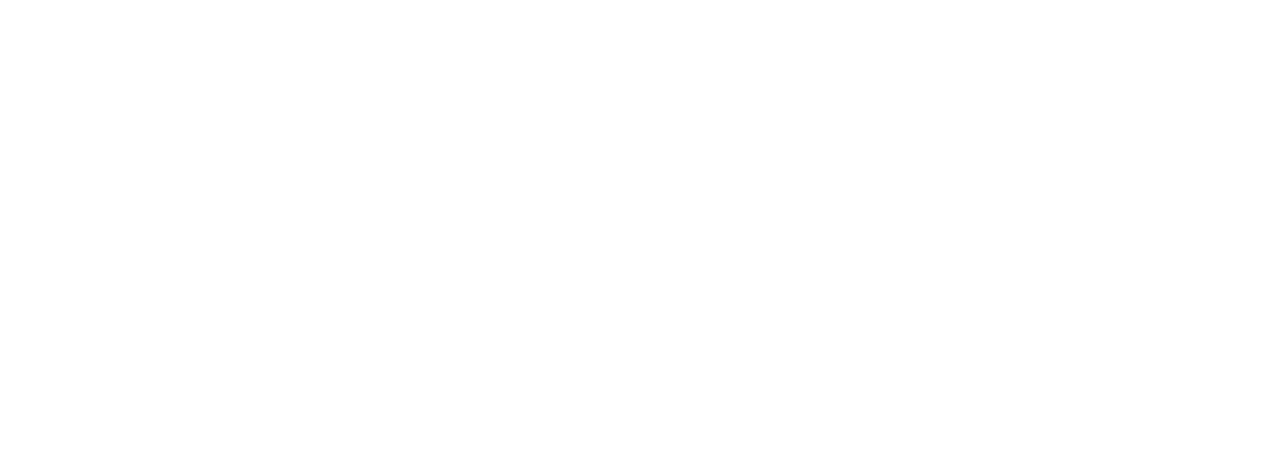
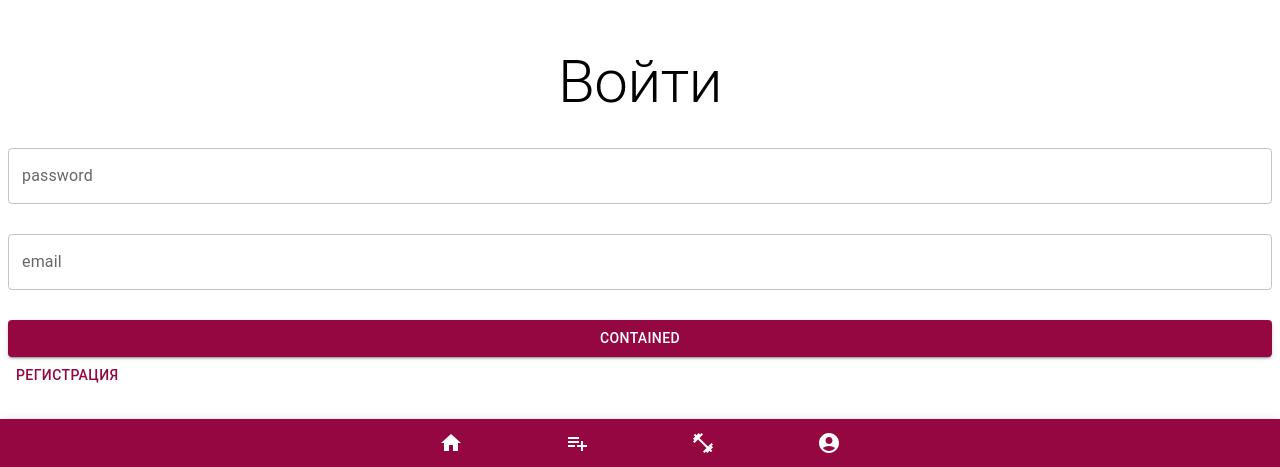
Before and after one commit to mihailryzij0/PowerBody, a React app: page /LoginFormPage in a window 1280 px wide. Before the commit this address had no page. Shown: the part 333-800 px from the top of the page. Built offline with nearby package versions, Linux system fonts and the light colour scheme.

Commit message:
created a registration form

```diff
--- a/src/App.tsx
+++ b/src/App.tsx
@@ -2,8 +2,8 @@
 import {Route, Routes } from "react-router-dom";
 import { getColectionFirebase, setItemFirebase } from "./firebaseAPI";
 import HomePage from "./pages/HomePage";
+import LoginFormPage from "./pages/LoginFormPage";
 import Profile from "./pages/Profile";
-import RegisterPage from "./pages/RegisterPage";
 import WorkoutList from "./pages/WorkoutList";
 import WorkoutProgram from "./pages/WorkoutProgram";
 
@@ -13,11 +13,11 @@
 function App() {
   return(
       <Routes>
-      <Route  path="/" element={<HomePage/>}/>
-      <Route  path="/RegisterPage" element={<RegisterPage/>}/>
-      <Route  path="/Profile" element={<Profile/>}/>
-      <Route  path="/WorkoutList" element={<WorkoutList/>}/>
-      <Route  path="/WorkoutProgram" element={<WorkoutProgram/>}/>
+        <Route  path="/" element={<HomePage/>}/>
+        <Route  path="/Profile" element={<Profile/>}/>
+        <Route  path="/WorkoutList" element={<WorkoutList/>}/>
+        <Route  path="/WorkoutProgram" element={<WorkoutProgram/>}/>
+        <Route  path="/LoginFormPage" element={<LoginFormPage/>}/>
       </Routes>
   )
 }
--- /dev/null
+++ b/src/components/form/Form.tsx
@@ -0,0 +1,33 @@
+import {useState} from 'react'
+import React from 'react'
+import { Box, Button, Grid, TextField, Typography } from '@mui/material';
+import { styled } from '@mui/material/styles';
+const CustomizedBox = styled(Box)`
+display: flex;
+flex-direction: column;
+margin-top: 30%;
+text-align: center;
+`;
+export function Form  ({handleClick, title}:any) {
+  const [email, setEmail] = useState('');
+  const [pass, setPass] = useState('');
+  return(
+
+    <CustomizedBox  >
+      <Typography variant='h2' >{title}</Typography>
+    <TextField value={pass}
+     onChange={(e) => setPass(e.target.value)}
+      type='password'
+       label="password"
+       sx={{mt:'30px'}}
+        variant="outlined" />
+    <TextField value={email}
+    onChange={(e) => setEmail(e.target.value)}
+    type='email'
+    sx={{mt:'30px'}}
+    label="email"
+    variant="outlined" />
+    <Button onClick={()=>handleClick(email,pass)} sx={{mt:'30px'}} variant="contained">Contained</Button>
+    </CustomizedBox>
+  )
+}
--- /dev/null
+++ b/src/components/form/Login.tsx
@@ -0,0 +1,35 @@
+import React from 'react'
+import {Form} from './Form'
+import { useDispatch } from 'react-redux'
+import { getAuth, signInWithEmailAndPassword } from "firebase/auth";
+import { setUser } from '../../store/slices/userSlice';
+import { useNavigate } from 'react-router-dom';
+
+export default function Login() {
+
+  const dispach =useDispatch();
+  let navigate = useNavigate()
+  const hendleLogin = (email:string,pass:string) =>{
+    const auth = getAuth();
+
+    signInWithEmailAndPassword(auth,email,pass)
+    .then(({user})=>{
+      console.log(user)
+      dispach(setUser({
+        email:user.email,
+        id:user.uid,
+        token:user.accessToken,
+
+      }))
+      navigate('/Profile')
+
+    })
+    .catch(console.error)
+  }
+  return (
+    <Form
+    title='Войти'
+    handleClick={hendleLogin}
+    />
+  )
+}
--- /dev/null
+++ b/src/components/form/SignUp.tsx
@@ -0,0 +1,31 @@
+import React from 'react'
+import {Form} from './Form'
+import { useDispatch } from 'react-redux'
+import { getAuth, createUserWithEmailAndPassword } from "firebase/auth";
+import {setUser} from '../../store/slices/userSlice'
+import { useNavigate } from 'react-router-dom';
+
+export default function SignUp() {
+  const dispach =useDispatch();
+  let navigate = useNavigate()
+  const hendleRegistr = (email:string,pass:string) =>{
+    const auth = getAuth();
+    createUserWithEmailAndPassword(auth,email,pass)
+    .then(({user})=>{
+      console.log(user)
+      dispach(setUser({
+        email:user.email,
+        id:user.uid,
+        token:user.accessToken,
+      }))
+      navigate('Profile')
+    })
+    .catch(console.error)
+  }
+  return (
+    <Form
+     title='регистрация'
+     handleClick={hendleRegistr}
+    />
+  )
+}
--- a/src/components/header/Header.tsx
+++ b/src/components/header/Header.tsx
@@ -3,6 +3,7 @@
 import React from 'react'
 import { useNavigate } from 'react-router-dom';
 import { styled } from '@mui/material/styles';
+import { Link } from 'react-router-dom';
 const settings = ['Profile', 'Account', 'Dashboard', 'Logout'];
 const CustomizedSlide = styled(Menu)`
   color: #20b2aa;
@@ -41,16 +42,16 @@
 <AppBar   position="fixed" color="primary" sx={{ display: 'flex', justifyContent:'space-around' ,  top: 'auto', bottom: 0 }}>
   <Container maxWidth={'sm'} >
     <Toolbar variant="dense" sx={{ display: 'flex', justifyContent:'space-around' }} >
-      <IconButton onClick={goHomePage} color="inherit" >
+      <IconButton component={Link} to='/' color="inherit" >
       <Home></Home>
       </IconButton>
-      <IconButton onClick={goWorkoutList}   color="inherit">
+      <IconButton component={Link} to='/WorkoutList'  color="inherit">
       <PlaylistAdd></PlaylistAdd>
         </IconButton>
-        <IconButton onClick={goWorkoutProgram}  color="inherit" >
+        <IconButton component={Link} to='/WorkoutProgram'  color="inherit" >
         <FitnessCenter></FitnessCenter>
         </IconButton>
-        <IconButton onClick={goProfile}  color="inherit" >
+        <IconButton component={Link} to='/Profile'  color="inherit" >
         <AccountCircle></AccountCircle>
         </IconButton>
     </Toolbar>
--- /dev/null
+++ b/src/hooks/use-auth.ts
@@ -0,0 +1,13 @@
+import { useSelector } from "react-redux";
+
+export default function useAuth(){
+  const {email, token, id} = useSelector(state => state.user)
+
+  return {
+    isAuth: !!email,
+    email,
+    token,
+    id,
+
+  }
+}
--- a/src/index.tsx
+++ b/src/index.tsx
@@ -3,9 +3,10 @@
 import ReactDOM from "react-dom";
 import App from "./App";
 import { BrowserRouter } from "react-router-dom";
-import { ThemeProvider  } from '@emotion/react'
-import { createTheme, responsiveFontSizes } from '@mui/material';
-
+import {Provider} from "react-redux"
+import { store } from "./store/store";
+import './firebaseAPI'
+import { createTheme, responsiveFontSizes, ThemeProvider } from '@mui/material';
 let theme = createTheme();
 theme = createTheme({
   palette: {
@@ -36,9 +37,12 @@
 
 ReactDOM.render(
   <React.StrictMode>
+
   <BrowserRouter>
    <ThemeProvider theme={theme}  >
-     <App />
+      <Provider store={store}>
+        <App />
+      </Provider>
      </ThemeProvider>
   </BrowserRouter>
   </React.StrictMode>
--- /dev/null
+++ b/src/pages/LoginFormPage.tsx
@@ -0,0 +1,27 @@
+import Header from '../components/header/Header'
+import React, { useState } from 'react';
+import SignUp from '../components/form/SignUp';
+import { Button } from '@mui/material';
+import Login from '../components/form/Login';
+
+
+
+
+
+export default function LoginFormPage() {
+  const [inputSwitch, setInputSwitch] = useState(false)
+  const handleClick = ()=>{
+    inputSwitch ? setInputSwitch(false) :  setInputSwitch(true)
+  }
+   return    (
+    <div>
+     <Header/>
+     <main>
+       {inputSwitch? <SignUp/> : <Login/> }
+
+
+      <Button onClick={handleClick} >регистрация</Button>
+    </main>
+    </div>
+  )
+}
--- a/src/pages/Profile.tsx
+++ b/src/pages/Profile.tsx
@@ -1,14 +1,21 @@
 import { Box, Button, Input, List } from '@mui/material'
 import React, { useState } from 'react'
 import { useDispatch, useSelector } from 'react-redux'
+import { Navigate } from 'react-router-dom'
 import Header from '../components/header/Header'
+import useAuth from '../hooks/use-auth'
 
 export default function Profile() {
+  const {isAuth, email} = useAuth();
+    return !isAuth ? (
+      <Box>
+        <Navigate to="/LoginFormPage"  replace />
+        <Header></Header>
+      </Box>
+    ) :  (
+      <Box>
+        <Header></Header>
+      </Box>
+    )
 
-
-  return (
-    <Box>
-      <Header></Header>
-    </Box>
-  )
 }
--- a/src/pages/RegisterPage.tsx
+++ /dev/null
@@ -1,14 +0,0 @@
-import Header from '../components/header/Header'
-import React from 'react';
-
-
-
-
-
-export default function RegisterPage() {
-   return    (
-    <div>
-     <Header/>
-    </div>
-  )
-}
--- /dev/null
+++ b/src/store/slices/userSlice.ts
@@ -0,0 +1,28 @@
+import {createSlice} from '@reduxjs/toolkit';
+
+const initialState = {
+    email: null,
+    token: null,
+    id: null,
+};
+
+const userSlice = createSlice({
+    name: 'user',
+    initialState,
+    reducers: {
+        setUser(state, action) {
+            state.email = action.payload.email;
+            state.token = action.payload.token;
+            state.id = action.payload.id;
+        },
+        removeUser(state) {
+            state.email = null;
+            state.token = null;
+            state.id = null;
+        },
+    },
+});
+
+export const {setUser, removeUser} = userSlice.actions;
+
+export default userSlice.reducer;
--- /dev/null
+++ b/src/store/store.ts
@@ -0,0 +1,8 @@
+import {configureStore} from '@reduxjs/toolkit';
+import userReducer from './slices/userSlice';
+
+export const store = configureStore({
+    reducer: {
+        user: userReducer,
+    }
+});
```
